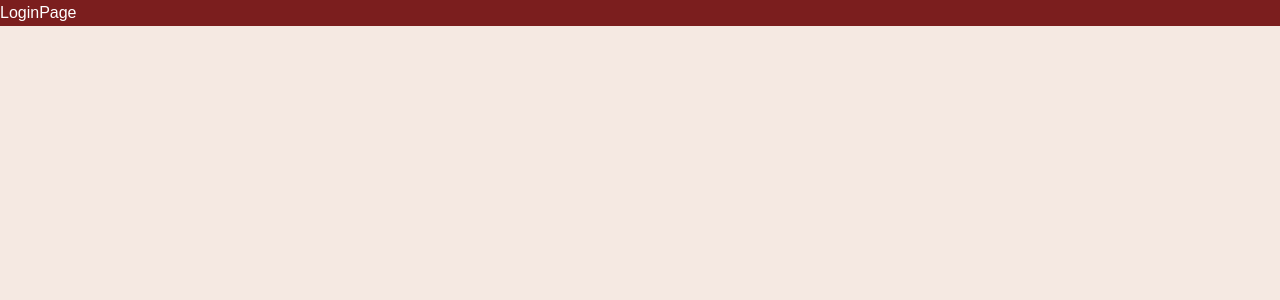
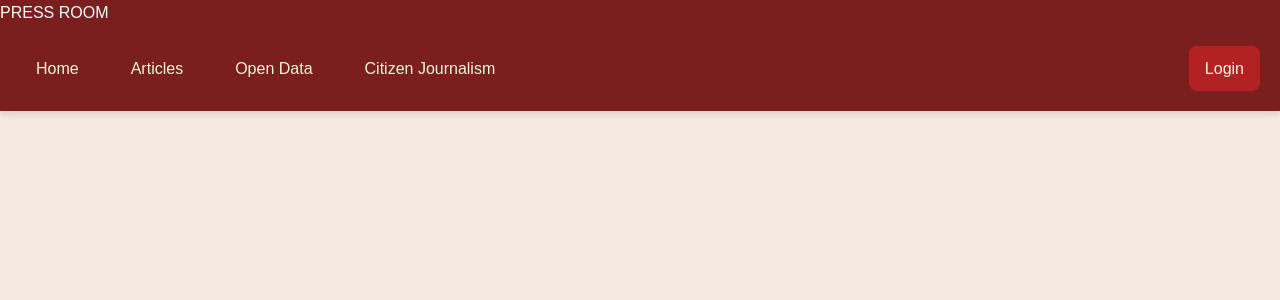
Before and after one commit to carolinafrederico/carolina-frederico_frontend-capstone, a React (Vite) app: page /login in a window 1280 px wide. Shown: the top 300 px of the page. Built offline with nearby package versions, Linux system fonts and the light colour scheme.

Commit message:
Working navbar

```diff
--- a/src/pages/LoginPage.jsx
+++ b/src/pages/LoginPage.jsx
@@ -1,7 +1,13 @@
 import React from 'react'
+import Header from '../components/Header';
 
-export default function LoginPage() {
+const LoginPage = () => {
   return (
-    <div>LoginPage</div>
-  )
-}
+    <div >
+          {/* Header */}
+          <Header />
+    </div>
+  );
+};
+
+export default LoginPage;
--- a/src/pages/RegisterPage.jsx
+++ b/src/pages/RegisterPage.jsx
@@ -1,7 +1,14 @@
 import React from 'react'
 
-export default function RegisterPage() {
+import Header from '../components/Header'
+
+const RegisterPage=()=> {
   return (
-    <div>RegisterPage</div>
-  )
-}
+    <div >
+          {/* Header */}
+          <Header />
+    </div>
+  );
+};
+
+export default RegisterPage;
```
